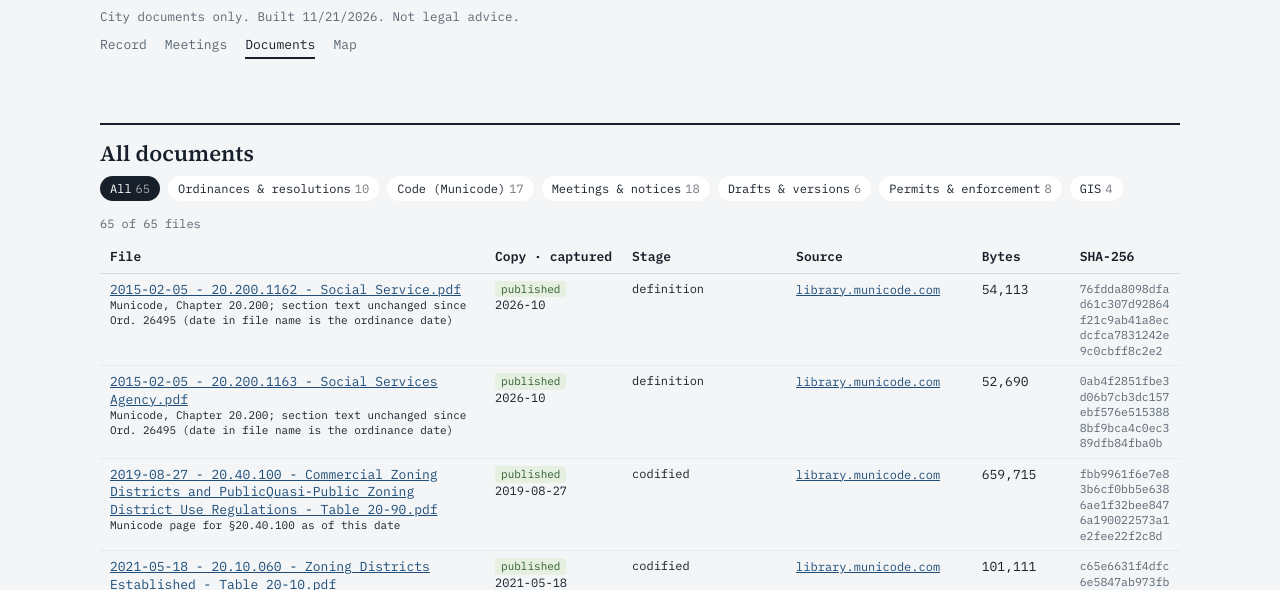
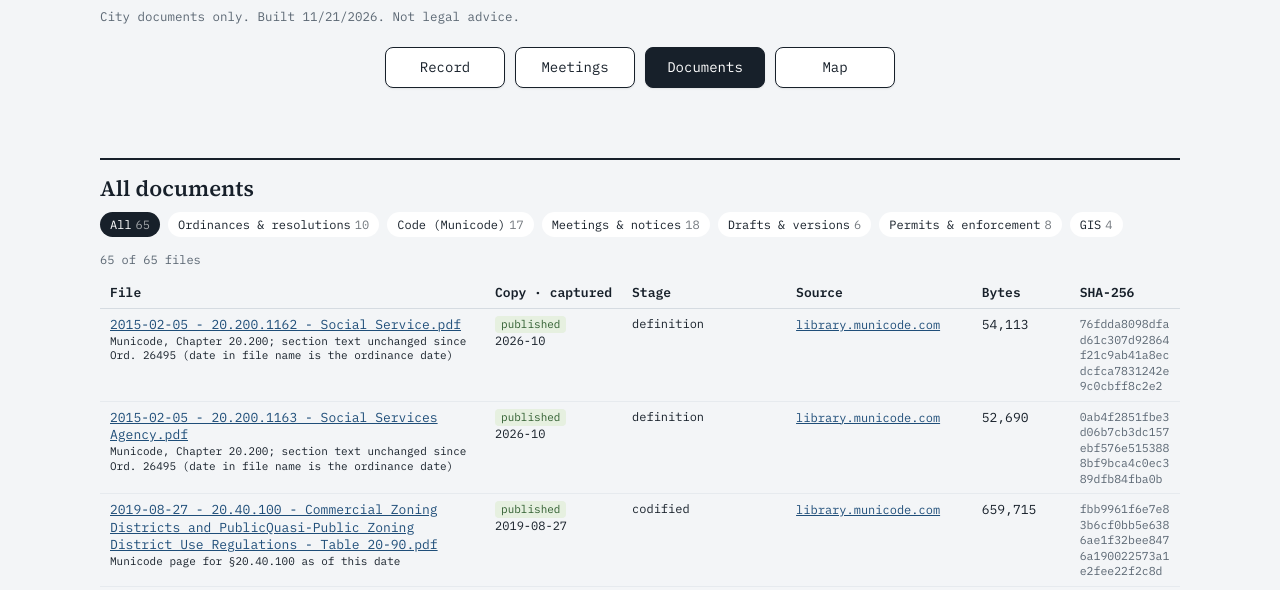
Before and after one commit to iamthepacosv/sj-table-20-138, a plain HTML site: page documents.html in a window 1280 px wide. Shown: the part 196-786 px from the top of the page. Drawn offline with Linux system fonts and the light colour scheme.

Commit message:
v2: nav as centered buttons; pin moved two blocks west (approx.)

```diff
--- a/documents.html
+++ b/documents.html
@@ -144,9 +144,11 @@ footer{margin-top:56px;padding-top:14px;border-top:1px solid var(--rule);font-fa
 :root:not([data-theme="light"]) .kind.certified{background:#2b4a7e;color:#d9e6f5}
 .verlink{font-size:11px;font-weight:400}
 
-.nav{display:flex;gap:18px;margin:10px 0 0;font-family:var(--mono);font-size:13px}
-.nav a{color:var(--mute);text-decoration:none;border-bottom:2px solid transparent;padding-bottom:2px}
-.nav a.on{color:var(--fg);border-bottom-color:var(--fg)}
+.nav{display:flex;flex-wrap:wrap;justify-content:center;gap:10px;margin:22px 0 6px;font-family:var(--mono);font-size:14px}
+.nav a{color:var(--fg);text-decoration:none;padding:9px 18px;border:1.5px solid var(--fg);border-radius:8px;background:var(--paper);min-width:120px;text-align:center;box-shadow:0 1px 2px rgba(0,0,0,.08)}
+.nav a:hover{background:var(--fg);color:var(--paper)}
+.nav a.on{background:var(--fg);color:var(--paper)}
+@media (max-width:600px){.nav a{min-width:0;flex:1 1 40%;padding:10px 8px}}
 .chips{display:flex;flex-wrap:wrap;gap:8px;margin:10px 0 14px}
 .chips button{font-family:var(--mono);font-size:12px;padding:5px 10px;border:1px solid var(--line);border-radius:999px;background:var(--paper);color:var(--fg);cursor:pointer}
 .chips button.on{background:var(--fg);color:var(--paper);border-color:var(--fg)}
```
Also changed, not shown: docs/map.html (+1 -1 lines), index.html (+6 -4 lines), meetings.html (+5 -3 lines).
